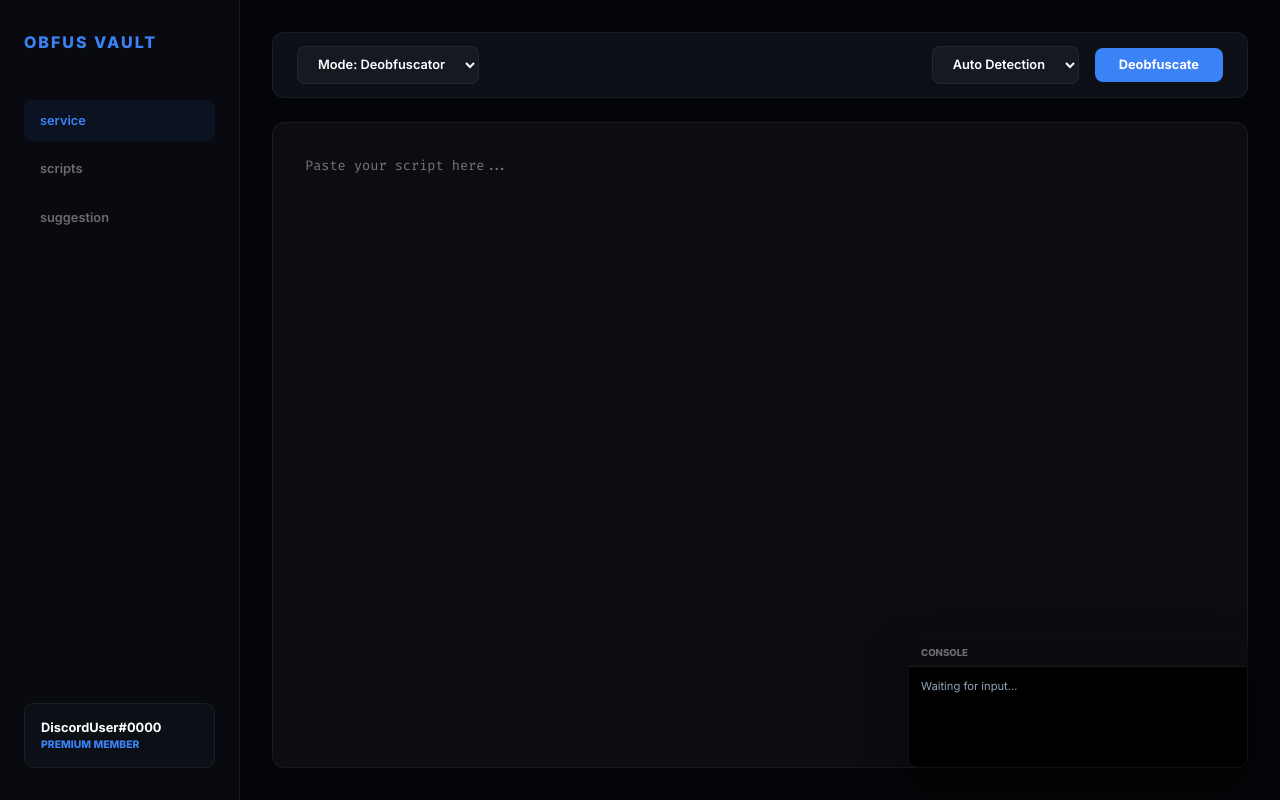
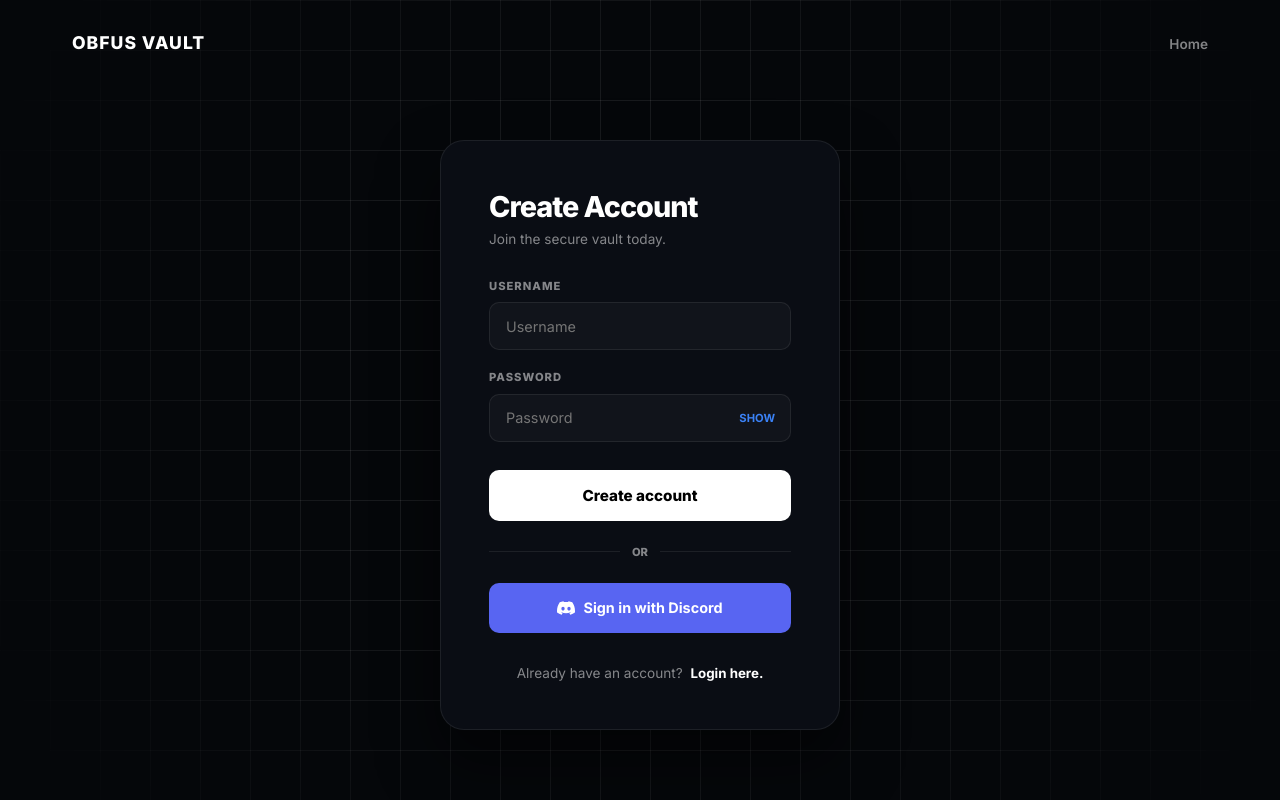
Before and after one commit to silentalex1/obfus-vault-, a plain HTML site: page dashboard/index.html in a window 1280 px wide. Drawn offline with Linux system fonts and the light colour scheme; files that its build step writes are made by us from their sources.

Commit message:
Update index.html

```diff
--- a/dashboard/index.html
+++ b/dashboard/index.html
@@ -4,10 +4,10 @@
     <meta charset="UTF-8">
     <meta name="viewport" content="width=device-width, initial-scale=1.0">
     <title>Dashboard | Obfus Vault</title>
-    <link rel="stylesheet" href="mainpage.css">
+    <link rel="stylesheet" href="dashboard.css">
     <link rel="preconnect" href="https://fonts.googleapis.com">
     <link rel="preconnect" href="https://fonts.gstatic.com" crossorigin>
-    <link href="https://fonts.googleapis.com/css2?family=Inter:wght@300;400;500;600;700;800&family=Fira+Code:wght@400;500&display=swap" rel="stylesheet">
+    <link href="https://fonts.googleapis.com/css2?family=Inter:wght@300;400;500;600;700;800&display=swap" rel="stylesheet">
 </head>
 <body>
     <div class="static-bg">
@@ -15,83 +15,55 @@
         <div class="layer glow-center"></div>
     </div>
 
-    <div class="main-layout">
-        <aside class="sidebar">
-            <div class="sidebar-top">
-                <div class="brand">OBFUS VAULT</div>
-                <nav class="nav-list">
-                    <button class="nav-link active">service</button>
-                    <button class="nav-link">scripts</button>
-                    <button class="nav-link">suggestion</button>
-                </nav>
+    <nav>
+        <div class="nav-inner">
+            <div class="logo">OBFUS VAULT</div>
+            <div class="nav-links">
+                <a href="/" class="nav-item">Home</a>
+            </div>
+        </div>
+    </nav>
+
+    <div class="auth-wrapper">
+        <div class="auth-container">
+            <div id="auth-header">
+                <h1 id="auth-title">Create Account</h1>
+                <p id="auth-subtitle">Join the secure vault today.</p>
             </div>
 
-            <div class="sidebar-bottom">
-                <div class="user-box">
-                    <div class="user-meta">
-                        <span class="user-name" id="user-display">DiscordUser#0000</span>
-                        <span class="user-rank">Premium Member</span>
-                    </div>
-                </div>
+            <div id="error-msg" class="error-bubble"></div>
+
+            <div class="input-group">
+                <label>Username</label>
+                <input type="text" id="username" placeholder="Username">
             </div>
-        </aside>
 
-        <section class="workspace">
-            <div class="header-controls">
-                <div class="mode-toggle">
-                    <select id="mode-selector">
-                        <option value="deobfuscator">Mode: Deobfuscator</option>
-                        <option value="obfuscator">Mode: Obfuscator</option>
-                    </select>
-                </div>
-
-                <div class="tool-actions">
-                    <div id="deob-options" class="option-group">
-                        <select id="target-type">
-                            <option value="auto">Auto Detection</option>
-                            <option value="m1">Moonsec V1</option>
-                            <option value="m2">Moonsec V2</option>
-                            <option value="js">Javascript</option>
-                        </select>
-                        <button class="exec-btn" id="run-deob">Deobfuscate</button>
-                    </div>
-
-                    <div id="obf-options" class="option-group hidden">
-                        <select id="obf-intensity">
-                            <option value="high">High Intensity VM</option>
-                            <option value="max">Max Protection</option>
-                        </select>
-                        <button class="exec-btn" id="run-obf">Obfuscate</button>
-                    </div>
+            <div class="input-group">
+                <label>Password</label>
+                <div class="password-wrap">
+                    <input type="password" id="password" placeholder="Password">
+                    <button type="button" id="toggle-pass" class="show-btn">Show</button>
                 </div>
             </div>
 
-            <div class="editor-area">
-                <div class="editor-shell" id="editor-container">
-                    <textarea id="editor-input" spellcheck="false" placeholder="Paste your script here..."></textarea>
-                </div>
+            <button id="auth-submit" class="primary-btn">Create account</button>
 
-                <div class="overlay" id="work-loader">
-                    <div class="loader-box">
-                        <div class="ring"></div>
-                        <div class="status-text" id="status-label">Ready</div>
-                        <div class="bar-container">
-                            <div class="bar-fill" id="progress-bar"></div>
-                        </div>
-                        <div class="bar-percent" id="progress-val">0%</div>
-                    </div>
-                </div>
+            <div class="separator">
+                <span>OR</span>
             </div>
 
-            <div class="terminal">
-                <div class="terminal-header">CONSOLE</div>
-                <div class="terminal-body" id="log-output">
-                    <div class="log-entry">Waiting for input...</div>
-                </div>
+            <button id="discord-btn" class="discord-btn">
+                <svg width="18" height="18" viewBox="0 0 24 24" fill="currentColor"><path d="M20.317 4.37a19.791 19.791 0 0 0-4.885-1.515.074.074 0 0 0-.079.037c-.21.375-.444.864-.608 1.25a18.27 18.27 0 0 0-5.487 0 12.64 12.64 0 0 0-.617-1.25.077.077 0 0 0-.079-.037A19.736 19.736 0 0 0 3.677 4.37a.07.07 0 0 0-.032.027C.533 9.046-.32 13.58.099 18.057a.082.082 0 0 0 .031.057 19.9 19.9 0 0 0 5.993 3.03.078.078 0 0 0 .084-.028 14.09 14.09 0 0 0 1.226-1.994.076.076 0 0 0-.041-.106 13.107 13.107 0 0 1-1.872-.892.077.077 0 0 1-.008-.128 10.2 10.2 0 0 0 .372-.292.074.074 0 0 1 .077-.01c3.928 1.793 8.18 1.793 12.062 0a.074.074 0 0 1 .078.01c.12.098.246.198.373.292a.077.077 0 0 1-.006.127 12.299 12.299 0 0 1-1.873.892.077.077 0 0 0-.041.107c.36.698.772 1.362 1.225 1.993a.076.076 0 0 0 .084.028 19.839 19.839 0 0 0 6.002-3.03.077.077 0 0 0 .032-.054c.5-5.177-.838-9.674-3.549-13.66a.061.061 0 0 0-.031-.03zM8.02 15.33c-1.183 0-2.157-1.085-2.157-2.419 0-1.333.956-2.419 2.157-2.419 1.21 0 2.176 1.096 2.157 2.42 0 1.333-.956 2.418-2.157 2.418zm7.975 0c-1.183 0-2.157-1.085-2.157-2.419 0-1.333.955-2.419 2.157-2.419 1.21 0 2.176 1.096 2.157 2.42 0 1.333-.946 2.418-2.157 2.418z"/></svg>
+                Sign in with Discord
+            </button>
+
+            <div class="auth-toggle">
+                <span id="toggle-text">Already have an account?</span>
+                <button id="switch-mode">Login here.</button>
             </div>
-        </section>
+        </div>
     </div>
 
-    <script src="mainpage.js"></script>
+    <script src="dashboard.js"></script>
 </body>
 </html>
```
